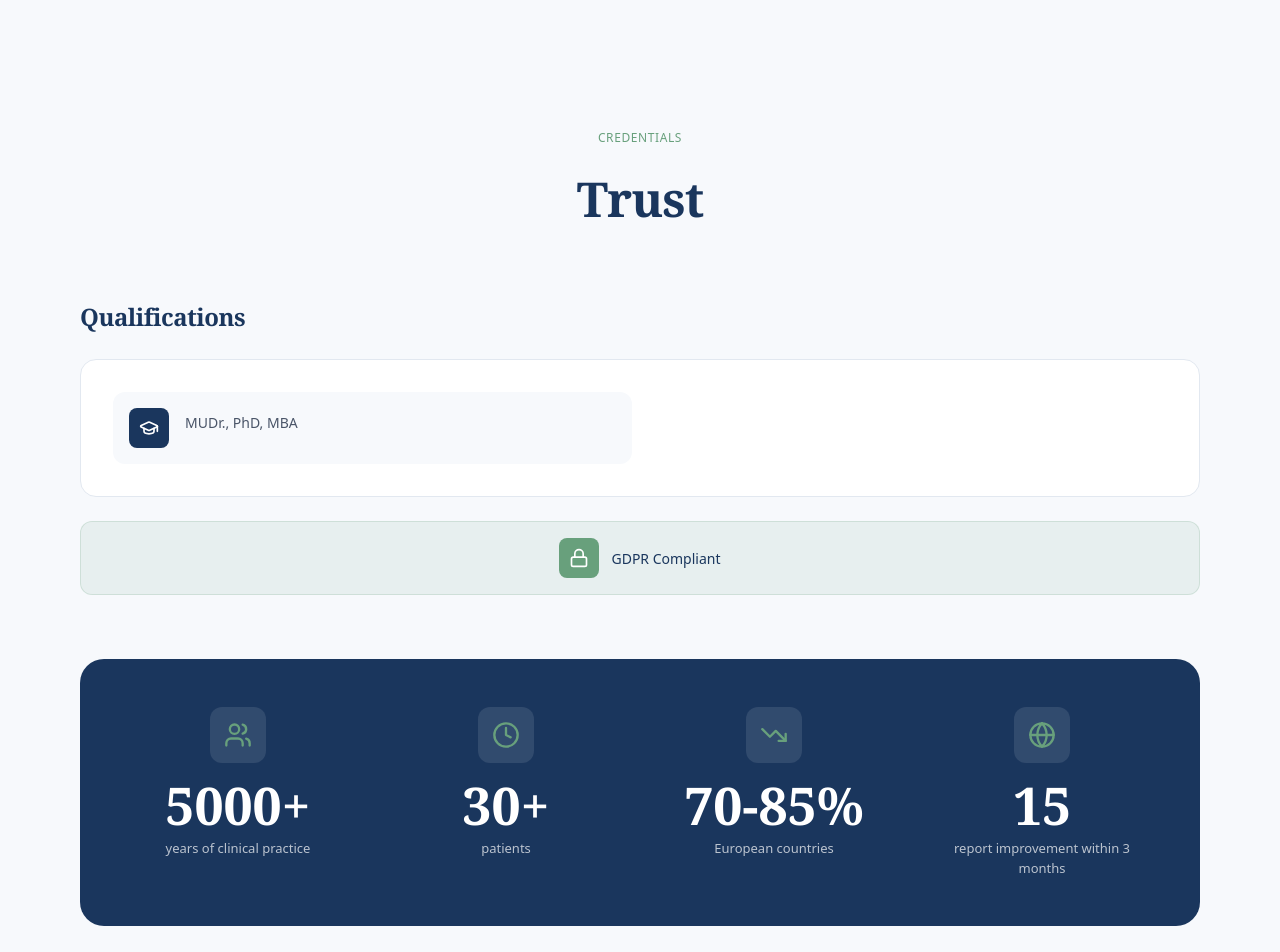
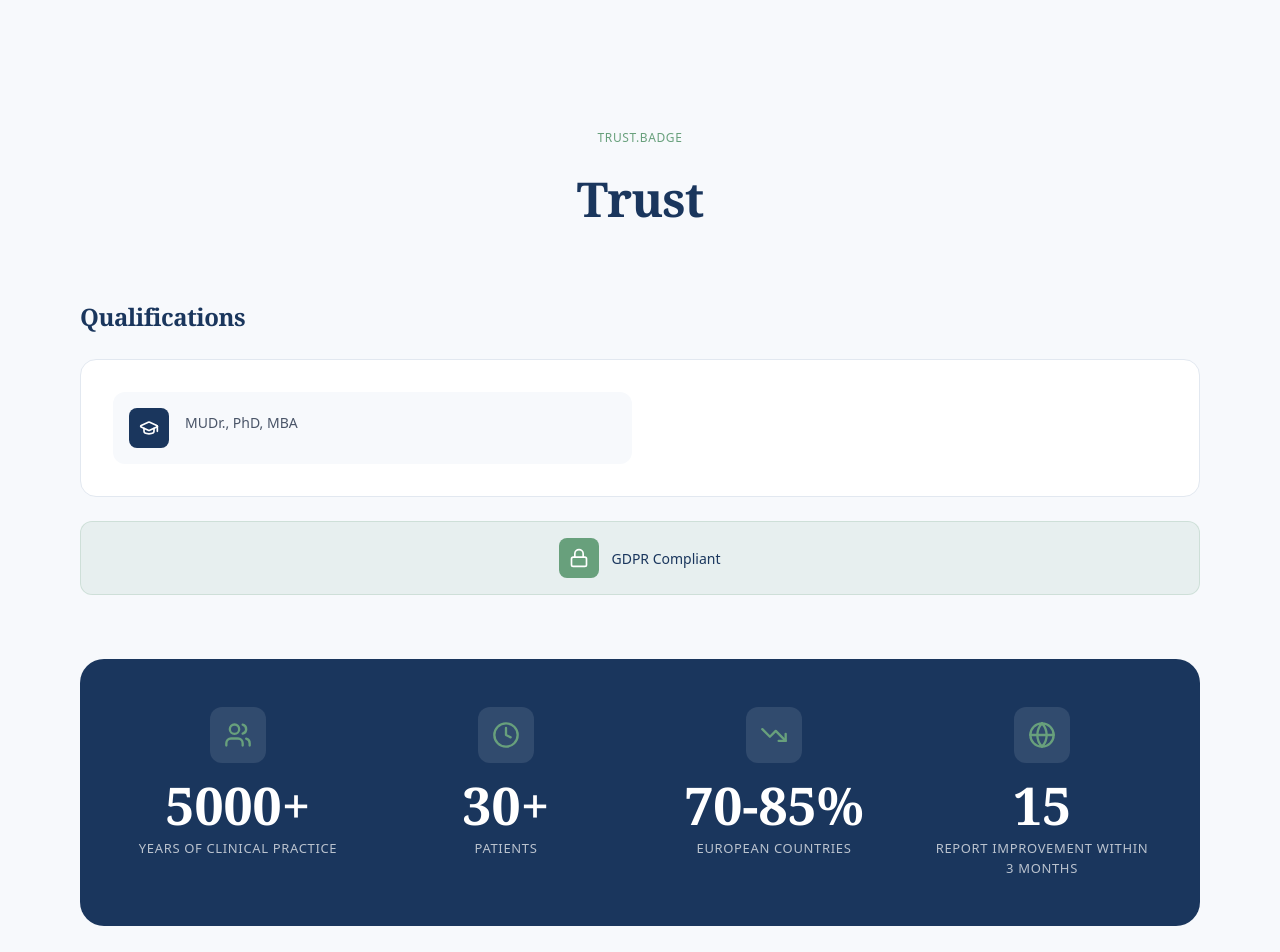
Before and after one commit to ErkinDoc/wenbnew, a React (Vite) app: page / in a window 1280 px wide. Shown: the part 5760-6712 px from the top of the page. Built offline with nearby package versions, Linux system fonts and the light colour scheme.

Commit message:
Update TrustAuthority.tsx

```diff
--- a/src/sections/TrustAuthority.tsx
+++ b/src/sections/TrustAuthority.tsx
@@ -5,8 +5,10 @@ import { useTranslation } from 'react-i18next';
 export function TrustAuthority() {
   const { t } = useTranslation();
 
+  // Получаем список регалий
   const credentials = t('trust.credentials', { returnObjects: true }) as string[];
 
+  // Статистика — теперь данные берутся динамически
   const stats = [
     { icon: Users, number: '5000+', label: t('trust.stats.0.label') },
     { icon: Clock, number: '30+', label: t('trust.stats.1.label') },
@@ -26,8 +28,9 @@ export function TrustAuthority() {
             viewport={{ once: true }}
             transition={{ duration: 0.5 }}
           >
+            {/* ИСПРАВЛЕНО: Теперь "Credentials" тоже переводится */}
             <span className="inline-block text-[12px] font-sans font-medium tracking-wider uppercase text-[#68A07C] mb-4">
-              Credentials
+              {t('trust.badge') || 'Credentials'}
             </span>
             <h2 className="text-[32px] sm:text-[40px] lg:text-[48px] font-serif font-bold text-[#1A365D] mb-4">
               {t('trust.title')}
@@ -47,7 +50,7 @@ export function TrustAuthority() {
             </h3>
             <div className="bg-white rounded-2xl p-6 lg:p-8 border border-[#E2E8F0]">
               <div className="grid grid-cols-1 md:grid-cols-2 gap-4">
-                {credentials.map((cred, index) => (
+                {Array.isArray(credentials) && credentials.map((cred, index) => (
                   <motion.div
                     key={index}
                     className="flex items-start gap-4 p-4 rounded-xl bg-[#F7F9FC]"
@@ -114,7 +117,7 @@ export function TrustAuthority() {
                     <p className="text-[40px] lg:text-[52px] font-serif font-bold text-white leading-none mb-2">
                       {stat.number}
                     </p>
-                    <p className="text-[13px] text-white/70 font-sans">
+                    <p className="text-[13px] text-white/70 font-sans uppercase tracking-wider">
                       {stat.label}
                     </p>
                   </motion.div>
```
